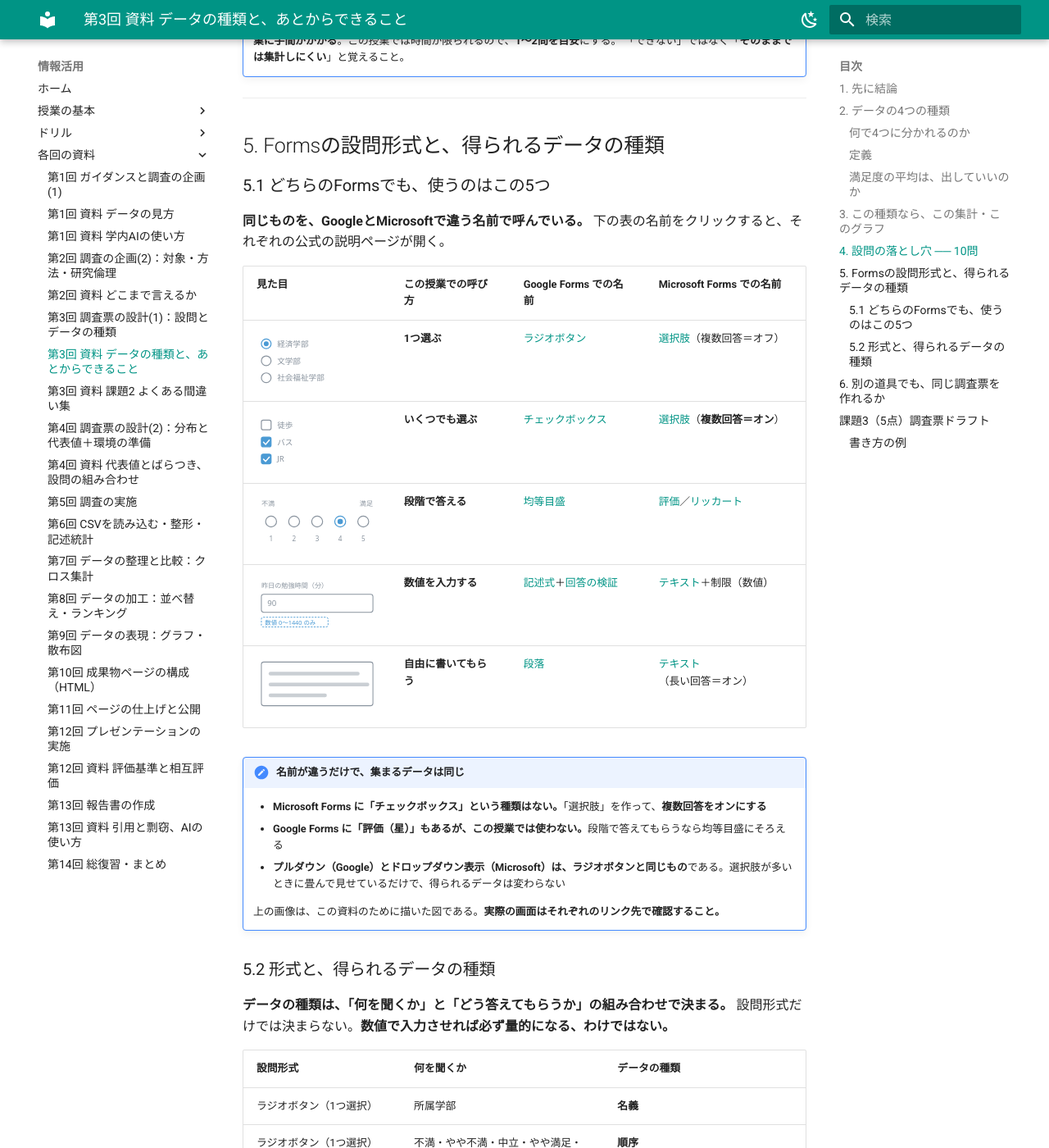
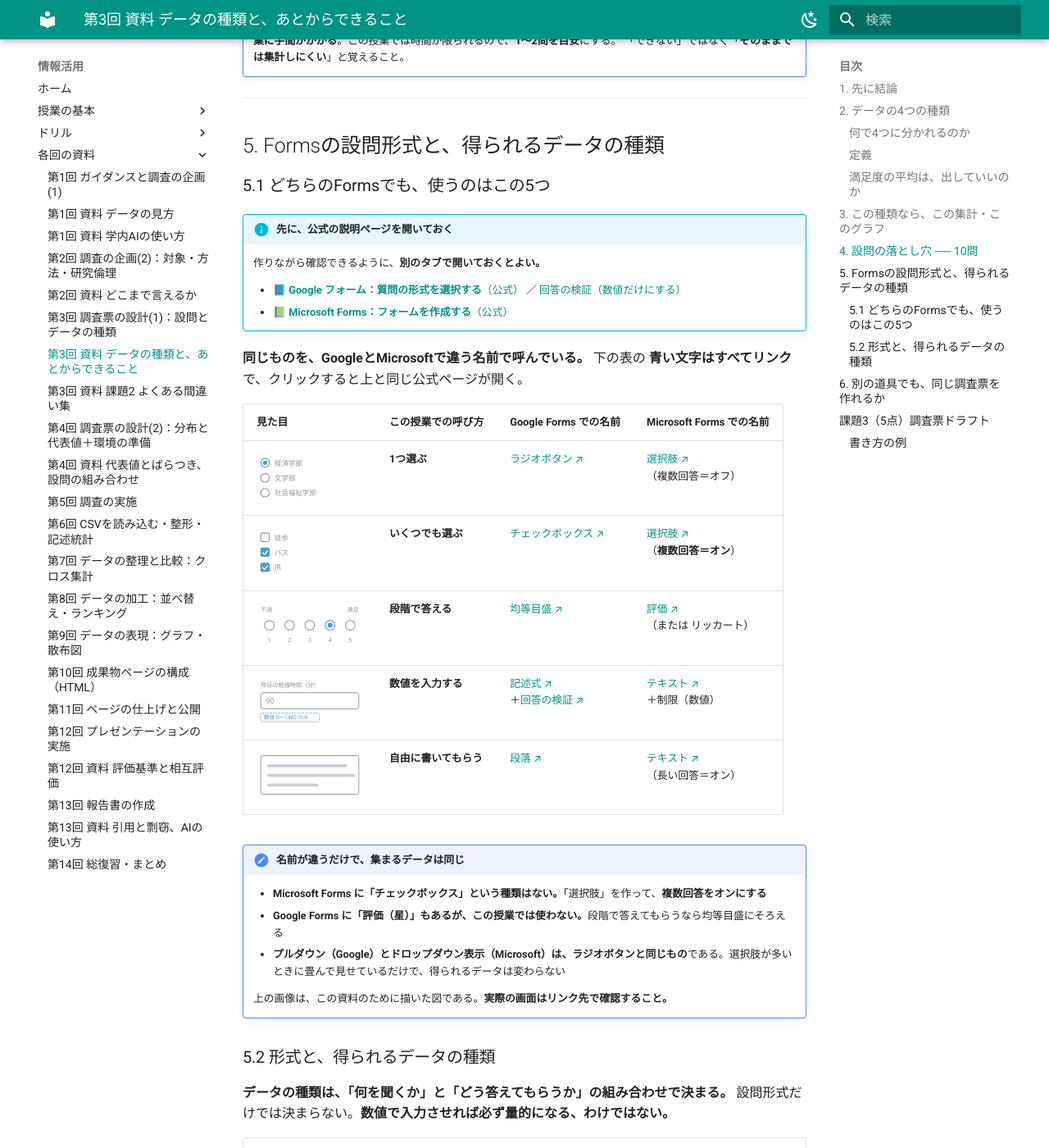
Before and after one commit to aonoa68/joho-katsuyo, an MkDocs documentation site: the page built from docs/week03-datatypes.md, in a window 1280 px wide and 1400 px high, scrolled down 4329 px. Shown: the whole window at 82% size. Built offline with MkDocs 1.6.1 and Material for MkDocs 9.7.7, drawn with Linux system fonts in a browser that asks for light colours.

Commit message:
第3回資料：Formsの公式ページへのリンクを見つけやすくした
リンクは入っていたが、表の中の製品名が本文と見分けにくく、
どこがリンクか分からないという指摘を受けた。

- §5.1 の冒頭に、公式ページ2本（Google・Microsoft）を並べた囲みを置いた
- 表のリンクに ↗ を付け、「青い文字はすべてリンク」と明記した
- 画像を 150px から 130px に縮め、横スクロールなしで4列が収まるようにした

Co-Authored-By: Claude Opus 5 (1M context) <noreply@anthropic.com>
Claude-Session: https://claude.ai/code/session_01491iACNdyWdrViehZyTRv6

```diff
--- a/docs/week03-datatypes.md
+++ b/docs/week03-datatypes.md
@@ -140,23 +140,29 @@
 
 ### 5.1 どちらのFormsでも、使うのはこの5つ
 
+!!! info "先に、公式の説明ページを開いておく"
+    作りながら確認できるように、**別のタブで開いておくとよい。**
+
+    - 📘 [**Google フォーム：質問の形式を選択する**（公式）](https://support.google.com/docs/answer/7322334?hl=ja) ／ [回答の検証（数値だけにする）](https://support.google.com/docs/answer/3378864?hl=ja)
+    - 📗 [**Microsoft Forms：フォームを作成する**（公式）](https://support.microsoft.com/ja-jp/forms/create-a-form-with-microsoft-forms)
+
 **同じものを、GoogleとMicrosoftで違う名前で呼んでいる。**
-下の表の名前をクリックすると、それぞれの公式の説明ページが開く。
+下の表の **青い文字はすべてリンク**で、クリックすると上と同じ公式ページが開く。
 
 | 見た目 | この授業での呼び方 | Google Forms での名前 | Microsoft Forms での名前 |
 |---|---|---|---|
-| ![ラジオボタン](img/forms/radio.svg){ width="150" } | **1つ選ぶ** | [ラジオボタン](https://support.google.com/docs/answer/7322334?hl=ja) | [選択肢](https://support.microsoft.com/ja-jp/forms/create-a-form-with-microsoft-forms)（複数回答＝オフ） |
-| ![チェックボックス](img/forms/checkbox.svg){ width="150" } | **いくつでも選ぶ** | [チェックボックス](https://support.google.com/docs/answer/7322334?hl=ja) | [選択肢](https://support.microsoft.com/ja-jp/forms/create-a-form-with-microsoft-forms)（**複数回答＝オン**） |
-| ![均等目盛](img/forms/scale.svg){ width="150" } | **段階で答える** | [均等目盛](https://support.google.com/docs/answer/7322334?hl=ja) | [評価](https://support.microsoft.com/ja-jp/forms/create-a-form-with-microsoft-forms)／[リッカート](https://support.microsoft.com/ja-jp/forms/create-a-form-with-microsoft-forms) |
-| ![数値の入力](img/forms/text-number.svg){ width="150" } | **数値を入力する** | [記述式](https://support.google.com/docs/answer/7322334?hl=ja)＋[回答の検証](https://support.google.com/docs/answer/3378864?hl=ja) | [テキスト](https://support.microsoft.com/ja-jp/forms/create-a-form-with-microsoft-forms)＋制限（数値） |
-| ![自由記述](img/forms/textarea.svg){ width="150" } | **自由に書いてもらう** | [段落](https://support.google.com/docs/answer/7322334?hl=ja) | [テキスト](https://support.microsoft.com/ja-jp/forms/create-a-form-with-microsoft-forms)（長い回答＝オン） |
+| ![ラジオボタン](img/forms/radio.svg){ width="130" } | **1つ選ぶ** | [ラジオボタン ↗](https://support.google.com/docs/answer/7322334?hl=ja) | [選択肢 ↗](https://support.microsoft.com/ja-jp/forms/create-a-form-with-microsoft-forms)<br>（複数回答＝オフ） |
+| ![チェックボックス](img/forms/checkbox.svg){ width="130" } | **いくつでも選ぶ** | [チェックボックス ↗](https://support.google.com/docs/answer/7322334?hl=ja) | [選択肢 ↗](https://support.microsoft.com/ja-jp/forms/create-a-form-with-microsoft-forms)<br>（**複数回答＝オン**） |
+| ![均等目盛](img/forms/scale.svg){ width="130" } | **段階で答える** | [均等目盛 ↗](https://support.google.com/docs/answer/7322334?hl=ja) | [評価 ↗](https://support.microsoft.com/ja-jp/forms/create-a-form-with-microsoft-forms)<br>（または リッカート） |
+| ![数値の入力](img/forms/text-number.svg){ width="130" } | **数値を入力する** | [記述式 ↗](https://support.google.com/docs/answer/7322334?hl=ja)<br>＋[回答の検証 ↗](https://support.google.com/docs/answer/3378864?hl=ja) | [テキスト ↗](https://support.microsoft.com/ja-jp/forms/create-a-form-with-microsoft-forms)<br>＋制限（数値） |
+| ![自由記述](img/forms/textarea.svg){ width="130" } | **自由に書いてもらう** | [段落 ↗](https://support.google.com/docs/answer/7322334?hl=ja) | [テキスト ↗](https://support.microsoft.com/ja-jp/forms/create-a-form-with-microsoft-forms)<br>（長い回答＝オン） |
 
 !!! note "名前が違うだけで、集まるデータは同じ"
     - **Microsoft Forms に「チェックボックス」という種類はない。**「選択肢」を作って、**複数回答をオンにする**
     - **Google Forms に「評価（星）」もあるが、この授業では使わない。**段階で答えてもらうなら均等目盛にそろえる
     - **プルダウン（Google）とドロップダウン表示（Microsoft）は、ラジオボタンと同じもの**である。選択肢が多いときに畳んで見せているだけで、得られるデータは変わらない
 
-    上の画像は、この資料のために描いた図である。**実際の画面はそれぞれのリンク先で確認すること。**
+    上の画像は、この資料のために描いた図である。**実際の画面はリンク先で確認すること。**
 
 ### 5.2 形式と、得られるデータの種類
 
```
